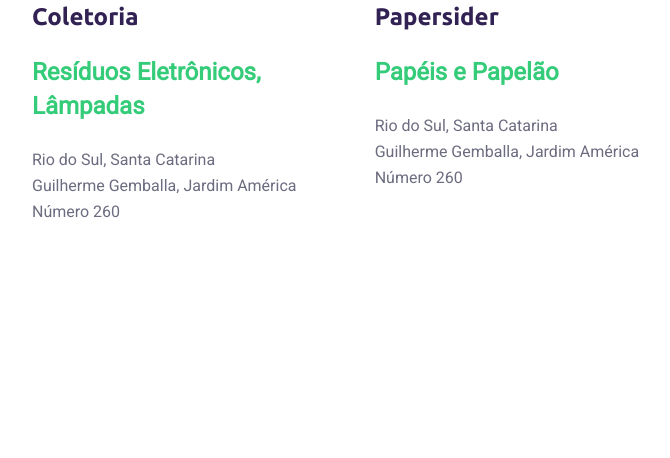
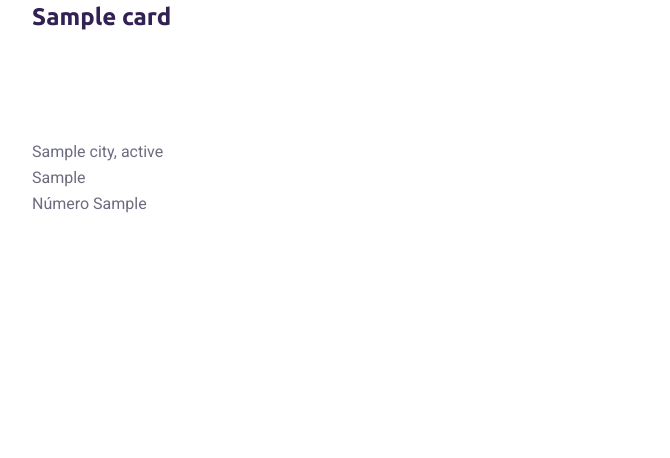
Before and after one commit to GabrielSaH/WEB2, a Flask app: template Coleta/templates/search-results.html in a window 1280 px wide. Shown: the part 342-800 px from the top of the page, without its empty margins (106-776 px from the left). Run offline with Flask 3, Linux system fonts and the light colour scheme; the template is opened without the code that fills it: most values are stand-ins (such as "Sample title", 1, 10 or a date in 2020).

Commit message:
Add files via upload

```diff
--- a/Coleta/app.py
+++ b/Coleta/app.py
@@ -15,15 +15,10 @@ def create_point():
 @app.route('/search-results', methods=['POST'])
 def search_results():
     search_form = request.form.get('search')
-    string_retorno = ""
-    lista_pontos = db.search_and_get_by_city(search_form)
-    for i in lista_pontos:
-        string_result = ""
-        for j in i:
-            string_result += str(j) + ", "
-        string_retorno += string_result + "<br>"
+    possible_points = db.search_and_get_by_city(search_form)
+    dic_of_points = db.make_dic_list(possible_points)
 
-    return string_retorno
+    return render_template('search-results.html', cards=dic_of_points)
 
 
 # def search_results():
@@ -50,6 +45,9 @@ def submit():
     city = city.replace("'", "")
     city = city.replace('"', '')
 
+    items = items.replace(" ", "")
+    items = items.replace(",", "")
+
     # Adding to the DB
     db.add_into_pontoColeta(name, address, address2, state, city, items)
 
--- a/Coleta/static/style/search-results.css
+++ b/Coleta/static/style/search-results.css
@@ -69,6 +69,8 @@ main .card h1{
     color: #322153;
 }
 
+
+
 main .card h3{
     margin: 24px 0;
     font-family: Roboto;
@@ -83,3 +85,47 @@ main .card p {
     line-height: 26px;
     color: #6c6c80;
 }
+.items-grid {
+    display: grid;
+    grid-template-columns: 1fr 1fr 1fr;
+    gap: 16px;
+    height: 60px;
+}
+
+.items-grid li {
+    background-color: #f5f5f5;
+    list-style: none;
+    border: 2px solid #f5f5f5;
+    border-radius: 8px;
+    height: 30px; /* Adjust height as needed */
+    padding: 3px;
+    display: flex;
+    flex-direction: column;
+    align-items: center;
+    justify-content: space-between;
+    text-align: center;
+    cursor: pointer;
+}
+
+.items-grid li span {
+    margin-top: 12px;
+    flex: 1;
+    display: flex;
+    align-items: center;
+    color: var(--title-color);
+}
+
+.items-grid li.selected {
+    background: #e1faec;
+    border: 2px solid #34cb79;
+}
+
+.items-grid li img {
+    width: 20px; /* Adjust width as needed for smaller icons */
+    height: 20px; /* Adjust height as needed for smaller icons */
+}
+
+.items-grid li img,
+.items-grid li span {
+    pointer-events: none;
+}
--- a/Coleta/templates/create-point.html
+++ b/Coleta/templates/create-point.html
@@ -20,7 +20,7 @@
 
         <header>
             <img src="../static/svg/logo.svg" alt="Logomarca">
-            <a href="index"><span></span>Voltar para a home</a>
+            <a href="/"><span></span>Voltar para a home</a>
         </header>
 
         <form id="create-point-form" action="/submit" method="POST">
--- a/Coleta/templates/search-results.html
+++ b/Coleta/templates/search-results.html
@@ -9,8 +9,6 @@
     <link rel="stylesheet" href="../static/style/main.css">
     <link rel="stylesheet" href="../static/style/search-results.css">
     <!--<link rel="stylesheet" href="responsive.css">-->
-
-
 
 
 </head>
@@ -25,30 +23,59 @@
 
         <main>
 
-            <h4> <strong> 2 pontos </strong>encontrados</h4>
+            <h4> <strong> {{ cards|length }} </strong>encontrados</h4>
 
             <div class="cards">
+                {% for card in cards %}
                 <div class="card">
                     <img src="https://images.unsplash.com/photo-1528323273322-d81458248d40?ixlib=rb-1.2.1&ixid=eyJhcHBfaWQiOjEyMDd9&auto=format&fit=crop&w=801&q=80" alt= "Colectoria">
-                    <h2>Coletoria</h2>
-                    <h3>Resíduos Eletrônicos, Lâmpadas</h3>
+                    <h2>{{card['name']}}</h2>
+                    <h3>
+                        <div class="items-grid">
+                            {% if 1 in card['tags'] %}
+                            <li data-id="1">
+                                <img src="../static/svg/lampadas.svg" alt="Lampadas">
+                            </li>
+                            {% endif %}
+                            {% if 2 in card['tags'] %}
+                            <li data-id="2">
+                                <img src="../static/svg/baterias.svg" alt="Pilhas e baterias">
+                            </li>
+
+                            {% endif %}
+                            {% if 3 in card['tags'] %}
+                            <li data-id="3">
+                                <img src="../static/svg/papeis-papelao.svg" alt="Papéis e Papelão">
+                            </li>
+
+                            {% endif %}
+                            {% if 4 in card['tags'] %}
+                            <li data-id="4">
+                                <img src="../static/svg/eletronicos.svg" alt="Resíduos Eletrônicos">
+                            </li>
+
+                            {% endif %}
+                            {% if 5 in card['tags'] %}
+                            <li data-id="5">
+                                <img src="../static/svg/organicos.svg" alt="Resíduos Orgânicos">
+                            </li>
+
+                            {% endif %}
+                            {% if 6 in card['tags'] %}
+                            <li data-id="6">
+                                <img src="../static/svg/oleo.svg" alt="Óleo de Cozinha">
+                            </li>
+                            {% endif %}
+
+                        </div>
+                    </h3>
                     <p>
-                        Rio do Sul, Santa Catarina <br/>
-                        Guilherme Gemballa, Jardim América<br/>
-                        Número 260
+                        {{card['city']}}, {{card['state']}} <br/>
+                        {{card['addr1']}}<br/>
+                        Número {{card['addr2']}}
                     </p>
                 </div>
-                <div class="card">
-                    <img src="https://images.unsplash.com/photo-1567393528677-d6adae7d4a0a?ixlib=rb-1.2.1&ixid=eyJhcHBfaWQiOjEyMDd9&auto=format&fit=crop&w=750&q=80" alt= "Papersider">
-                    <h2>Papersider</h2>
-                    <h3>Papéis e Papelão</h3>
-                    <p>
-                        Rio do Sul, Santa Catarina <br/>
-                        Guilherme Gemballa, Jardim América<br/>
-                        Número 260
-                    </p>
-                </div>
-
+                {% endfor %}
             </div>
 
 
```
Also changed, not shown: Coleta/db.py (+13 -6 lines), Coleta/data.db.
